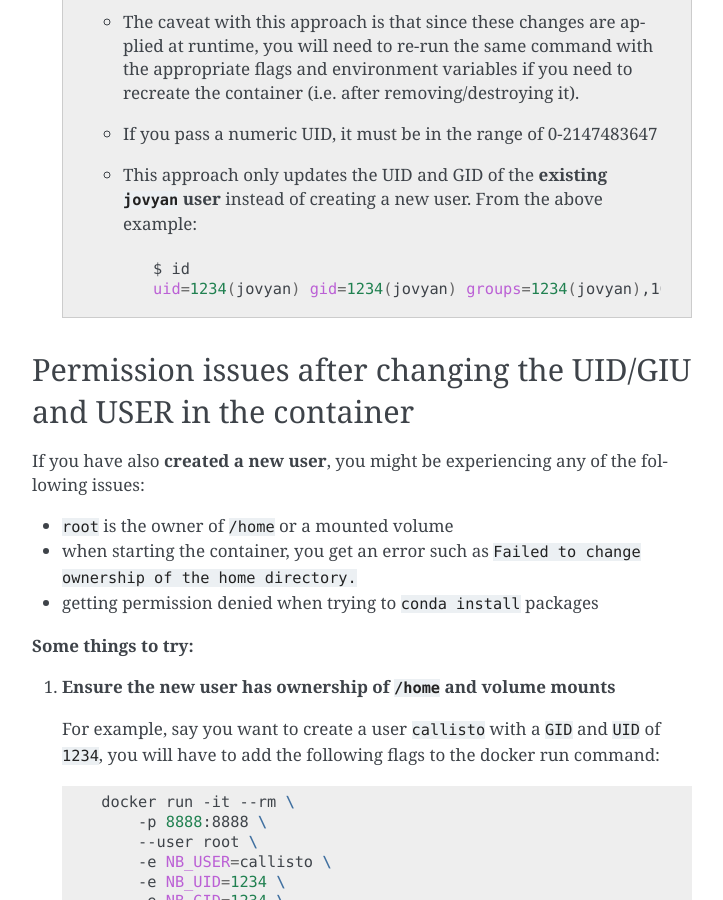
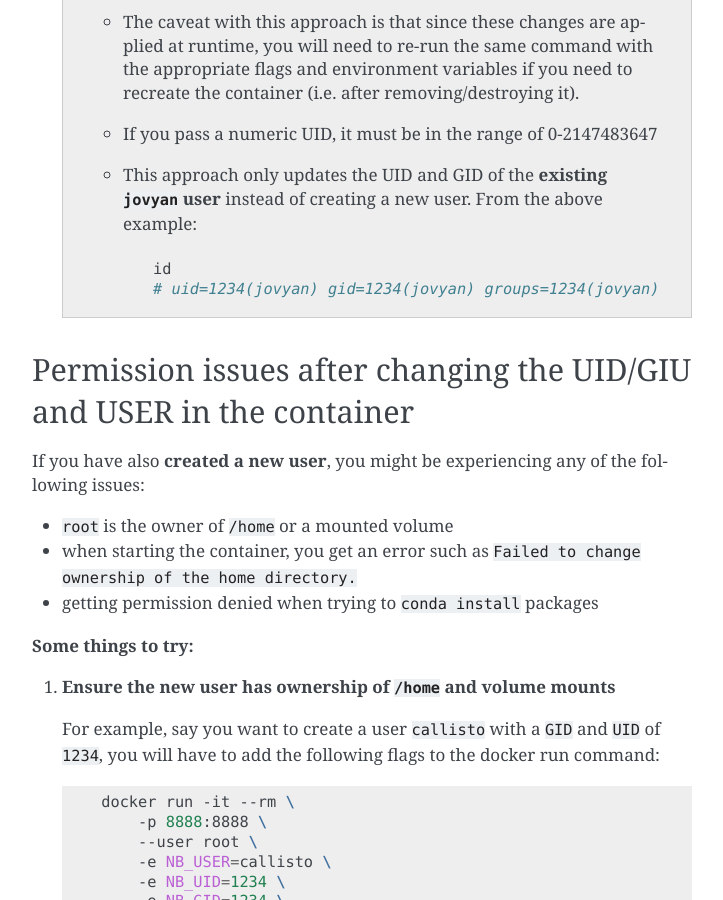
Before and after one commit to jupyter/docker-stacks, a Sphinx documentation site: the page built from docs/using/troubleshooting.md, in a window 1280 px wide and 900 px high, scrolled down 2949 px. Shown: the whole window, without its empty margins (388-1111 px from the left). Built offline with Sphinx 7.4.7, drawn with Linux system fonts in a browser that asks for light colours.

Commit message:
Apply suggestions from code review
Co-authored-by: Ayaz Salikhov <mathbunnyru@users.noreply.github.com>

`````diff
--- a/docs/using/troubleshooting.md
+++ b/docs/using/troubleshooting.md
@@ -112,8 +112,8 @@ The following sections cover a few of these scenarios and how to fix them.
    - If you pass a numeric UID, it must be in the range of 0-2147483647
    - This approach only updates the UID and GID of the **existing `jovyan` user** instead of creating a new user. From the above example:
      ```bash
-     $ id
-     uid=1234(jovyan) gid=1234(jovyan) groups=1234(jovyan),100(users)
+     id
+     # uid=1234(jovyan) gid=1234(jovyan) groups=1234(jovyan),100(users)
    ````
 
 ## Permission issues after changing the UID/GIU and USER in the container
`````
